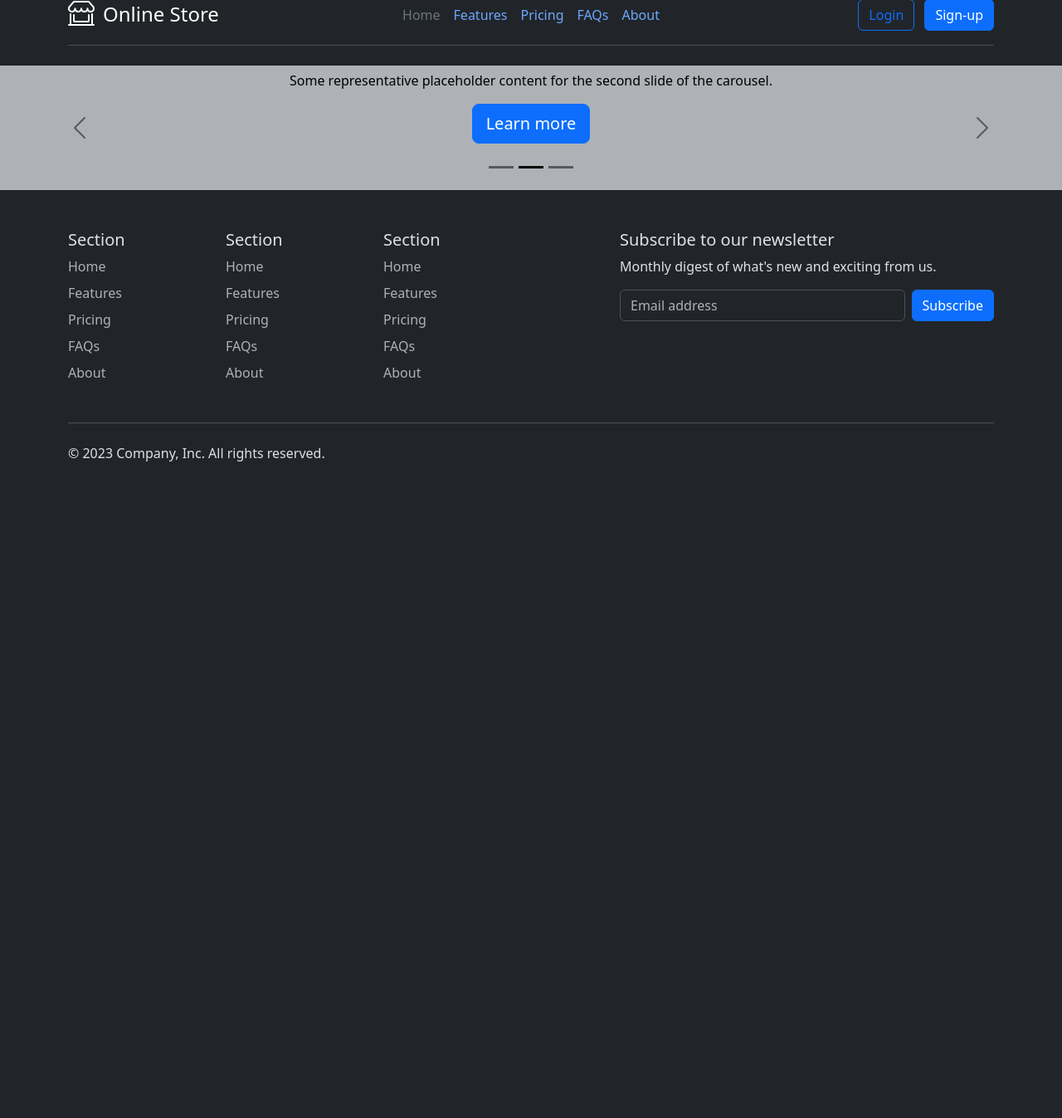
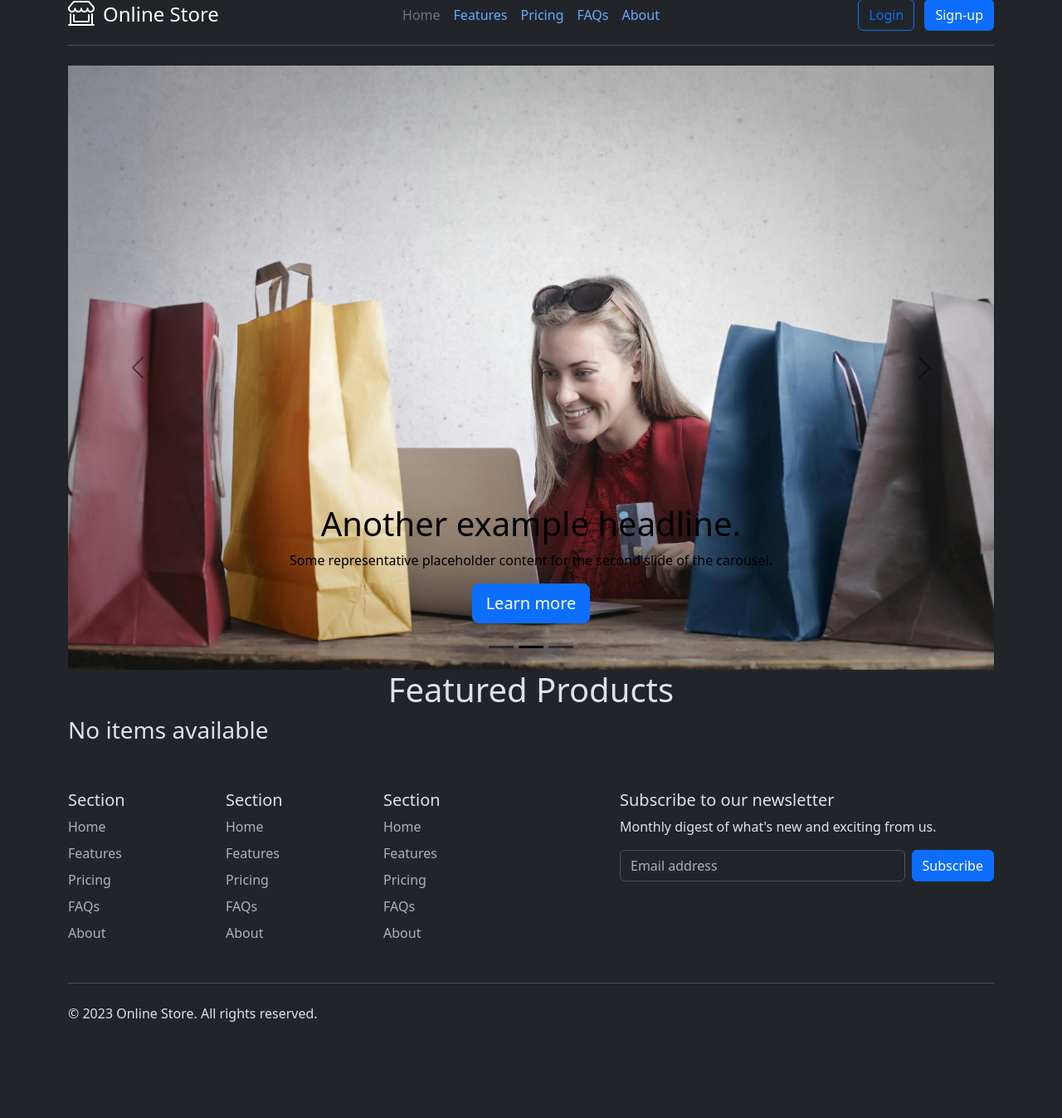
Before and after one commit to Simondelali/onlineshop, a Django app: page / in a window 1280 px wide. Shown: the part 18-1365 px from the top of the page at 83% size. Before the commit the page ends 574 px from the top, so only its background shows below. Run offline with Django 5.2, Linux system fonts and the light colour scheme.

Commit message:
update carousel

```diff
--- a/shop/static/main.css
+++ /dev/null
@@ -1,3 +0,0 @@
-.ml{
-    margin-left: 10px;
-}
--- /dev/null
+++ b/shop/static/styles/main.css
@@ -0,0 +1,6 @@
+.ml{
+    margin-left: 10px;
+}
+.headings{
+    text-align: center;
+}
--- a/shop/templates/base.html
+++ b/shop/templates/shop/base.html
@@ -12,7 +12,7 @@
 
     <link href="https://cdn.jsdelivr.net/npm/bootstrap@5.3.2/dist/css/bootstrap.min.css" rel="stylesheet" integrity="sha384-T3c6CoIi6uLrA9TneNEoa7RxnatzjcDSCmG1MXxSR1GAsXEV/Dwwykc2MPK8M2HN" crossorigin="anonymous">
     <!-- django css -->
-    <link rel="stylesheet" href="{% static 'main.css' %}">
+    <link rel="stylesheet" href="{% static '/styles/main.css' %}">
 </head>
 <body>
     <nav>
@@ -20,7 +20,7 @@
         <header class="d-flex flex-wrap align-items-center justify-content-center justify-content-md-between py-3 mb-4 border-bottom">
           <div class="col-md-3 mb-2 mb-md-0">
             <a href="/" class="d-inline-flex link-body-emphasis text-decoration-none">
-                  <svg xmlns="http://www.w3.org/2000/svg" width="32" height="32" fill="currentColor" class="bi bi-shop-window" viewBox="0 0 16 16">
+              <svg mlns="http://www.w3.org/2000/svg" width="32" height="32" fill="currentColor" class="bi bi-shop-window" viewBox="0 0 16 16">
                 <path d="M2.97 1.35A1 1 0 0 1 3.73 1h8.54a1 1 0 0 1 .76.35l2.609 3.044A1.5 1.5 0 0 1 16 5.37v.255a2.375 2.375 0 0 1-4.25 1.458A2.371 2.371 0 0 1 9.875 8 2.37 2.37 0 0 1 8 7.083 2.37 2.37 0 0 1 6.125 8a2.37 2.37 0 0 1-1.875-.917A2.375 2.375 0 0 1 0 5.625V5.37a1.5 1.5 0 0 1 .361-.976l2.61-3.045zm1.78 4.275a1.375 1.375 0 0 0 2.75 0 .5.5 0 0 1 1 0 1.375 1.375 0 0 0 2.75 0 .5.5 0 0 1 1 0 1.375 1.375 0 1 0 2.75 0V5.37a.5.5 0 0 0-.12-.325L12.27 2H3.73L1.12 5.045A.5.5 0 0 0 1 5.37v.255a1.375 1.375 0 0 0 2.75 0 .5.5 0 0 1 1 0M1.5 8.5A.5.5 0 0 1 2 9v6h12V9a.5.5 0 0 1 1 0v6h.5a.5.5 0 0 1 0 1H.5a.5.5 0 0 1 0-1H1V9a.5.5 0 0 1 .5-.5m2 .5a.5.5 0 0 1 .5.5V13h8V9.5a.5.5 0 0 1 1 0V13a1 1 0 0 1-1 1H4a1 1 0 0 1-1-1V9.5a.5.5 0 0 1 .5-.5"/>
               </svg>
               <span class="ml fs-4">Online Store</span>
@@ -96,7 +96,7 @@
           </div>
 
           <div class="d-flex flex-column flex-sm-row justify-content-between py-4 my-4 border-top">
-            <p>© 2023 Company, Inc. All rights reserved.</p>
+            <p>© 2023 Online Store. All rights reserved.</p>
             <ul class="list-unstyled d-flex">
               <li class="ms-3"><a class="link-body-emphasis" href="#"><svg class="bi" width="24" height="24"><use xlink:href="#twitter"></use></svg></a></li>
               <li class="ms-3"><a class="link-body-emphasis" href="#"><svg class="bi" width="24" height="24"><use xlink:href="#instagram"></use></svg></a></li>
@@ -106,7 +106,6 @@
         </footer>
       </div>
     </footer>
-
     <script src="https://cdn.jsdelivr.net/npm/bootstrap@5.3.2/dist/js/bootstrap.bundle.min.js" integrity="sha384-C6RzsynM9kWDrMNeT87bh95OGNyZPhcTNXj1NW7RuBCsyN/o0jlpcV8Qyq46cDfL" crossorigin="anonymous"></script>
   </body>
   </html>
--- a/shop/templates/home.html
+++ b/shop/templates/shop/home.html
@@ -1,8 +1,8 @@
-{% extends 'base.html' %}
+{% extends 'shop/base.html' %}
 {% load static %}
 
 {% block content %}
-<section>
+<div class="container carousel ">
     <div id="myCarousel" class="carousel slide mb-6" data-bs-ride="carousel">
         <div class="carousel-indicators">
           <button type="button" data-bs-target="#myCarousel" data-bs-slide-to="0" class="" aria-label="Slide 1"></button>
@@ -11,7 +11,10 @@
         </div>
         <div class="carousel-inner">
           <div class="carousel-item">
-            <svg class="bd-placeholder-img" width="100%" height="100%" xmlns="http://www.w3.org/2000/svg" aria-hidden="true" preserveAspectRatio="xMidYMid slice" focusable="false"><rect width="100%" height="100%" fill="var(--bs-secondary-color)"></rect></svg>
+
+            <!-- <svg class="bd-placeholder-img" width="100%" height="100%" xmlns="http://www.w3.org/2000/svg" aria-hidden="true" preserveAspectRatio="xMidYMid slice" focusable="false"><rect width="100%" height="100%" fill="var(--bs-secondary-color)"></rect></svg> -->
+            <img src="{% static 'assets/images/c3.jpg' %}" alt="..."
+            class="bd-placeholder-img" width="100%" height="50%" >
             <div class="container">
               <div class="carousel-caption text-start">
                 <h1>Example headline.</h1>
@@ -21,7 +24,8 @@
             </div>
           </div>
           <div class="carousel-item active">
-            <svg class="bd-placeholder-img" width="100%" height="100%" xmlns="http://www.w3.org/2000/svg" aria-hidden="true" preserveAspectRatio="xMidYMid slice" focusable="false"><rect width="100%" height="100%" fill="var(--bs-secondary-color)"></rect></svg>
+            <img src="{% static 'assets/images/c1.jpg' %}" alt="..." width="100%" height="50%">
+            <!-- <svg class="bd-placeholder-img" width="100%" height="100%" xmlns="http://www.w3.org/2000/svg" aria-hidden="true" preserveAspectRatio="xMidYMid slice" focusable="false"><rect width="100%" height="100%" fill="var(--bs-secondary-color)"></rect></svg> -->
             <div class="container">
               <div class="carousel-caption">
                 <h1>Another example headline.</h1>
@@ -31,7 +35,8 @@
             </div>
           </div>
           <div class="carousel-item">
-            <svg class="bd-placeholder-img" width="100%" height="100%" xmlns="http://www.w3.org/2000/svg" aria-hidden="true" preserveAspectRatio="xMidYMid slice" focusable="false"><rect width="100%" height="100%" fill="var(--bs-secondary-color)"></rect></svg>
+            <img src="{% static 'assets/images/c2.jpg' %}" alt="..." width="100%" height="50%">
+            <!-- <svg class="bd-placeholder-img" width="100%" height="100%" xmlns="http://www.w3.org/2000/svg" aria-hidden="true" preserveAspectRatio="xMidYMid slice" focusable="false"><rect width="100%" height="100%" fill="var(--bs-secondary-color)"></rect></svg> -->
             <div class="container">
               <div class="carousel-caption text-end">
                 <h1>One more for good measure.</h1>
@@ -50,5 +55,16 @@
           <span class="visually-hidden">Next</span>
         </button>
       </div>
-</section>
+
+      <section>
+        <!-- <div style="text-align: center; margin-top: 12px;"> -->
+          <div class="headings">
+          <h1>Featured Products</h1>
+        </div>
+
+        <div>
+          <h3>No items available</h3>
+        </div>
+      </section>
+</div>
 {% endblock %}
--- a/shop/views.py
+++ b/shop/views.py
@@ -4,4 +4,4 @@ from django.views.generic import TemplateView, ListView, DetailView
 # Create your views here.
 
 class Home(TemplateView):
-    template_name = 'home.html'
+    template_name = 'shop/home.html'
```
Also changed, not shown: shop/static/assets/images/c1.jpg (added), shop/static/assets/images/c2.jpg (added), shop/static/assets/images/c3.jpg (added), shop/static/assets/images/js1.jpg (added). Lines whose indentation alone changed are shown as unchanged.
